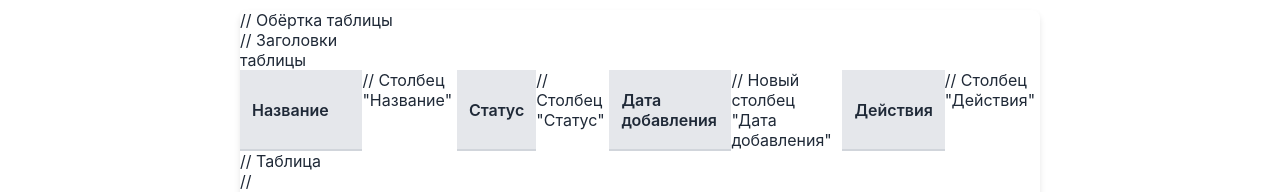
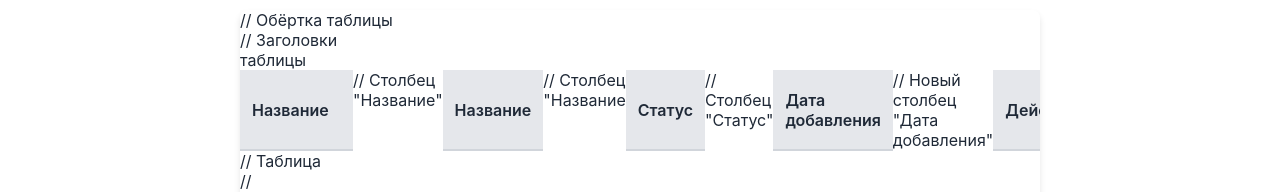
Before and after one commit to Rostislav62/AlpPass, a React (Create React App) app: page /my-submits in a window 1280 px wide. Shown: the part 262-454 px from the top of the page. Built offline with nearby package versions, Linux system fonts and the light colour scheme; no server answers; sample sign-in values are in the browser's storage.

Commit message:
Fix missing thead closing tag and test auto-deploy

```diff
--- a/src/pages/MySubmits.tsx
+++ b/src/pages/MySubmits.tsx
@@ -71,6 +71,7 @@ const MySubmits: React.FC<MySubmitsProps> = ({ darkMode, toggleTheme }) => {
                     <thead> // Заголовки таблицы
                         <tr>
                             <th className="mysubmits-th">Название</th> // Столбец "Название"
+                            <th className="mysubmits-th">Название</th> // Столбец "Название
                             <th className="mysubmits-th">Статус</th> // Столбец "Статус"
                             <th className="mysubmits-th">Дата добавления</th> // Новый столбец "Дата добавления"
                             <th className="mysubmits-th">Действия</th> // Столбец "Действия"
@@ -79,6 +80,7 @@ const MySubmits: React.FC<MySubmitsProps> = ({ darkMode, toggleTheme }) => {
                     <tbody> // Тело таблицы
                         {perevals.map((p) => ( // Перебираем перевалы
                             <tr key={p.id} className="mysubmits-row"> // Строка для каждого перевала
+                                <td className="mysubmits-td">{p.title}</td> // Название перевала
                                 <td className="mysubmits-td">{p.title}</td> // Название перевала
                                 <td className="mysubmits-td">{p.status === 1 ? "new" : "Обработан"}</td> // Статус
                                 <td className="mysubmits-td">{p.add_time}</td> // Дата добавления
```
